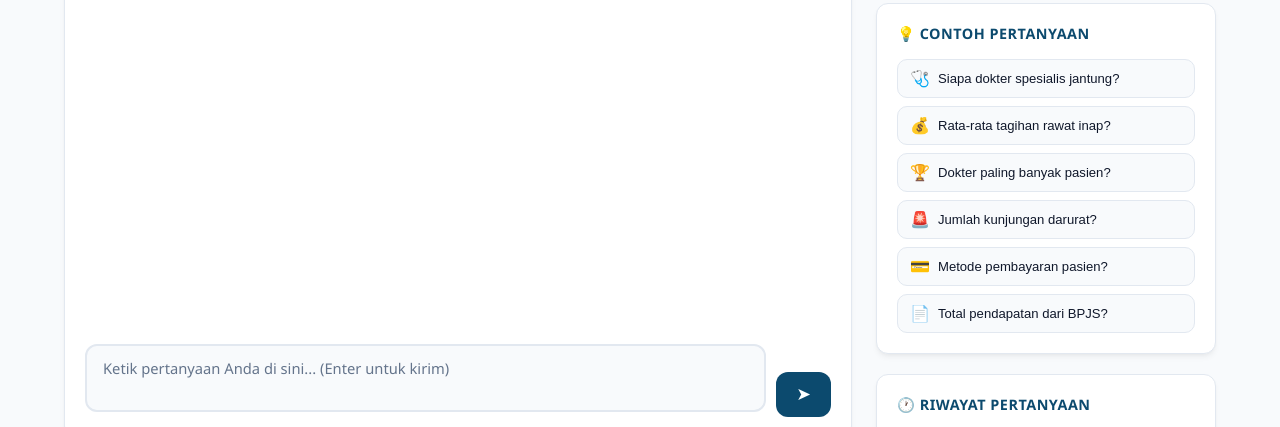
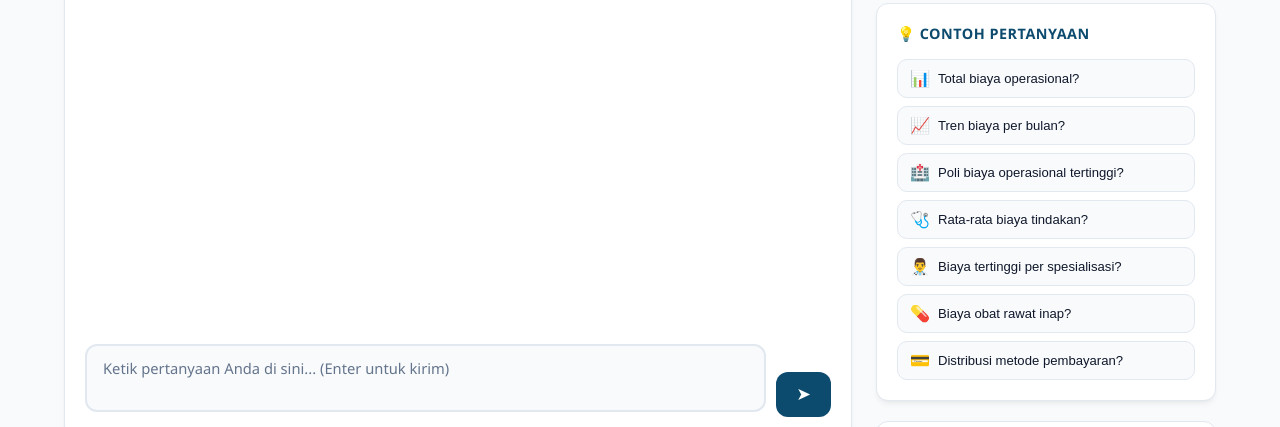
Before and after one commit to tfnyyy23/OpenSearch-RumahSakitSehatSelalu, a website: page frontend/index.html in a window 1280 px wide. Shown: the part 364-791 px from the top of the page. Drawn offline with Linux system fonts and the light colour scheme; no server answers.

Commit message:
feat: update example questions to focus on operational cost analysis

```diff
--- a/frontend/index.html
+++ b/frontend/index.html
@@ -425,23 +425,26 @@
     <div class="card">
       <div class="card-title">💡 Contoh Pertanyaan</div>
       <div class="suggestion-list">
-        <button class="suggestion-btn" onclick="fillQuestion(this.dataset.q)" data-q="Siapa saja dokter spesialis jantung di rumah sakit ini?">
-          <span class="s-icon">🩺</span> Siapa dokter spesialis jantung?
+        <button class="suggestion-btn" onclick="fillQuestion(this.dataset.q)" data-q="Berapa total biaya operasional rumah sakit?">
+          <span class="s-icon">📊</span> Total biaya operasional?
         </button>
-        <button class="suggestion-btn" onclick="fillQuestion(this.dataset.q)" data-q="Berapa rata-rata total tagihan pasien rawat inap?">
-          <span class="s-icon">💰</span> Rata-rata tagihan rawat inap?
+        <button class="suggestion-btn" onclick="fillQuestion(this.dataset.q)" data-q="Bagaimana tren biaya per bulan?">
+          <span class="s-icon">📈</span> Tren biaya per bulan?
         </button>
-        <button class="suggestion-btn" onclick="fillQuestion(this.dataset.q)" data-q="Dokter mana yang paling banyak menangani pasien?">
-          <span class="s-icon">🏆</span> Dokter paling banyak pasien?
+        <button class="suggestion-btn" onclick="fillQuestion(this.dataset.q)" data-q="Poli mana yang paling banyak menghabiskan biaya?">
+          <span class="s-icon">🏥</span> Poli biaya operasional tertinggi?
         </button>
-        <button class="suggestion-btn" onclick="fillQuestion(this.dataset.q)" data-q="Berapa banyak kunjungan darurat yang tercatat?">
-          <span class="s-icon">🚨</span> Jumlah kunjungan darurat?
+        <button class="suggestion-btn" onclick="fillQuestion(this.dataset.q)" data-q="Berapa rata-rata biaya tindakan medis?">
+          <span class="s-icon">🩺</span> Rata-rata biaya tindakan?
         </button>
-        <button class="suggestion-btn" onclick="fillQuestion(this.dataset.q)" data-q="Apa saja metode pembayaran yang digunakan pasien?">
-          <span class="s-icon">💳</span> Metode pembayaran pasien?
+        <button class="suggestion-btn" onclick="fillQuestion(this.dataset.q)" data-q="Spesialisasi dokter mana yang menghasilkan biaya tertinggi?">
+          <span class="s-icon">👨‍⚕️</span> Biaya tertinggi per spesialisasi?
         </button>
-        <button class="suggestion-btn" onclick="fillQuestion(this.dataset.q)" data-q="Berapa total pendapatan rumah sakit dari pembayaran BPJS?">
-          <span class="s-icon">📄</span> Total pendapatan dari BPJS?
+        <button class="suggestion-btn" onclick="fillQuestion(this.dataset.q)" data-q="Berapa total biaya obat untuk pasien rawat inap?">
+          <span class="s-icon">💊</span> Biaya obat rawat inap?
+        </button>
+        <button class="suggestion-btn" onclick="fillQuestion(this.dataset.q)" data-q="Distribusi metode pembayaran apa yang paling sering digunakan?">
+          <span class="s-icon">💳</span> Distribusi metode pembayaran?
         </button>
       </div>
     </div>
```
